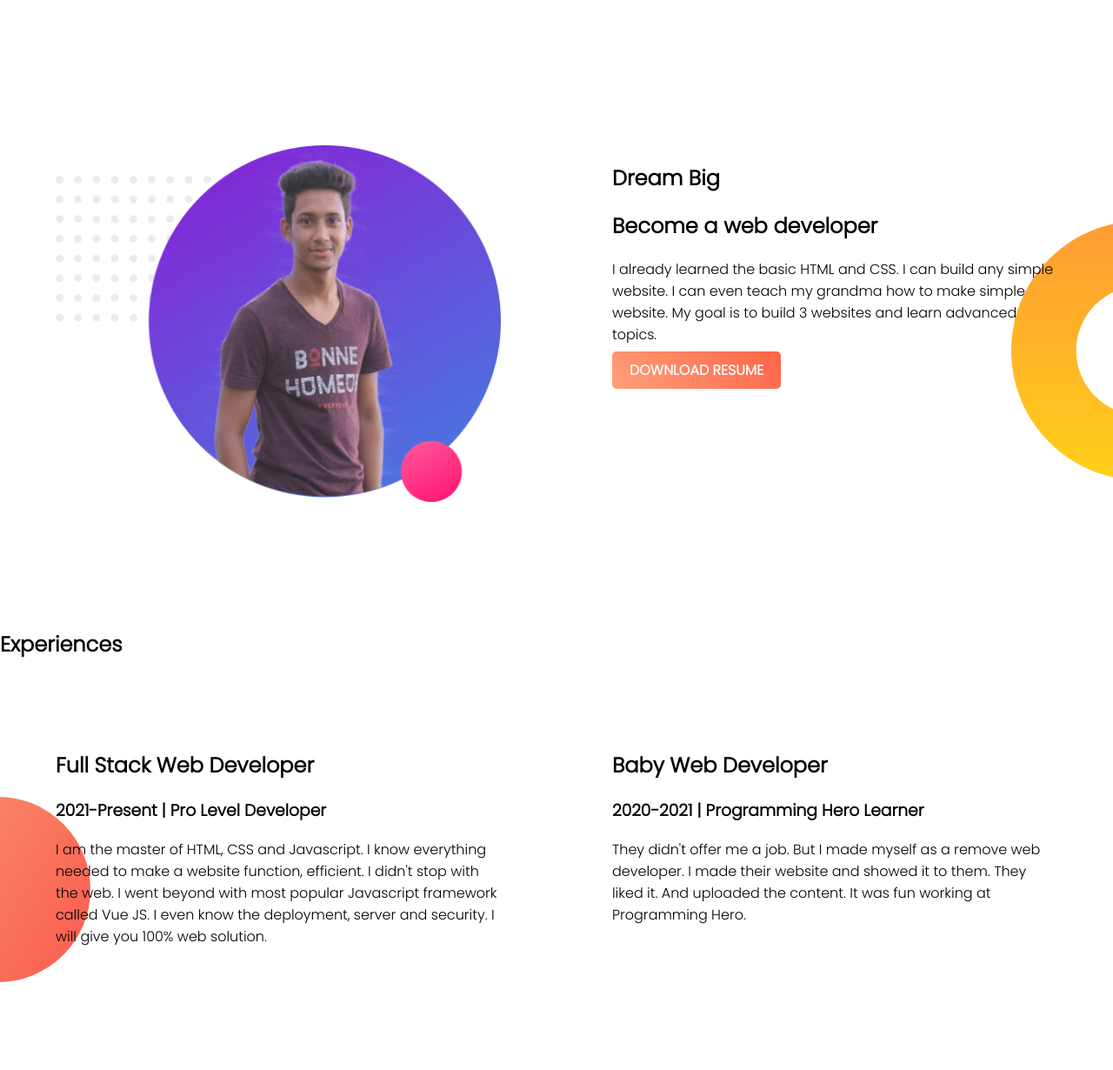
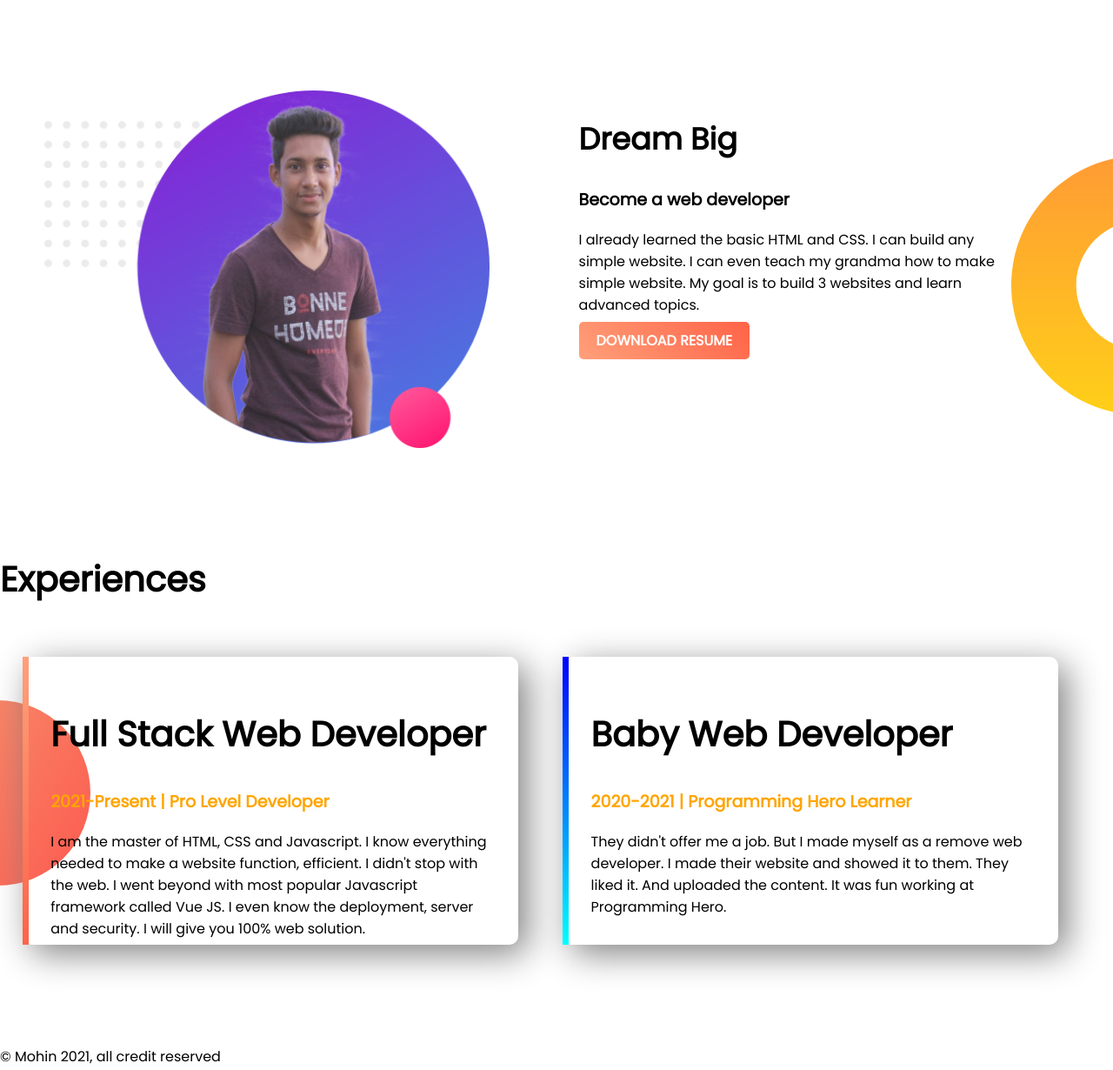
Before and after one commit to md-mohin-uddin/my-portfolio, a plain HTML site: page index.html in a window 1280 px wide. Shown: the part 497-1727 px from the top of the page at 87% size. Drawn offline with Linux system fonts and the light colour scheme.

```diff
--- a/index.html
+++ b/index.html
@@ -5,7 +5,7 @@
     <meta name="viewport" content="width=device-width, initial-scale=1.0">
     <title>Mohin Web Developer</title>
     <style>
-        @import url('https://fonts.googleapis.com/css2?family=Poppins:ital,wght@0,100;0,200;0,300;1,100&display=swap');
+        @import url('https://fonts.googleapis.com/css2?family=Poppins&display=swap');
         </style>
     <link rel="stylesheet" href="style.css">
 </head>
@@ -13,7 +13,7 @@
     <section class="header-top">
         <div class="half-width">
             <h1>Welcome To</h1>
-            <h2><span class="name-highlight">Mohin</span> Website</h2>
+            <h2><span class="orange-highlight">Mohin</span> Website</h2>
             <h3>World-class Professional Dev</h3>
             <p>A Web Developer is responsible for the coding, design and layout of a website according to a company's specifications. As the role takes into consideration user experience and function, a certain level of both graphic design and computer programming is necessary.</p>
             <a class="link-button" target="_blank" href="">HIRE ME</a>
@@ -27,22 +27,22 @@
             <img src="images/image 10(2).png" alt="">
         </div>
         <div class="half-width">
-            <h1>Dream Big</h1>
-            <h2>Become a web developer</h2>
+            <h2>Dream Big</h2>
+            <h3>Become a web developer</h3>
             <p>I already learned the basic HTML and CSS. I can build any simple website. I can even teach my grandma how to make simple website. My goal is to build 3 websites and learn advanced topics.</p>
             <a class="link-button" target="_blank" href="">DOWNLOAD RESUME</a>
         </div>
     </section>
     <section class="header-bottom">
         <h1>Experiences</h1>
-        <div class="half-width">
+        <div id="full-stack" class="half-width single-experience">
             <h1>Full Stack Web Developer</h1>
-            <h3>2021-Present | Pro Level Developer</h3>
+            <h3 class="orange-highlight">2021-Present | Pro Level Developer</h3>
             <p>I am the master of HTML, CSS and Javascript. I know everything needed to make a website function, efficient. I didn't stop with the web. I went beyond with most popular Javascript framework called Vue JS. I even know the deployment, server and security. I will give you 100% web solution.</p>
         </div>
-        <div class="half-width">
+        <div id="baby-web" class="half-width single-experience">
             <h1>Baby Web Developer</h1>
-            <h3>2020-2021 | Programming Hero Learner</h3>
+            <h3 class="orange-highlight">2020-2021 | Programming Hero Learner</h3>
             <p>They didn't offer me a job. But I made myself as a remove web developer. I made their website and showed it to them. They liked it. And uploaded the content. It was fun working at Programming Hero.</p>
         </div>
     </section>
--- a/style.css
+++ b/style.css
@@ -2,11 +2,19 @@
     margin:0;
     font-family: 'Poppins', sans-serif;
 }
-.name-highlight{
+.orange-highlight{
     color:orange;
 }
-.h1{
-    font-size: 50px;
+h1{
+    font-size: 40px;
+    font-weight: 700;
+}
+h2{
+    font-size: 35px;
+    font-weight: 700;
+}
+h3{
+    font-size: 19px;
     font-weight: 700;
 }
 .header-top{
@@ -17,15 +25,16 @@
 .half-width{
     float:left;
     width: 40%;
-    margin: 3%;
+    margin: 2%;
     padding: 2%;
 }
 .half-width img{
     width: 100%;
 }
 section{
-    height: 500px;
-    padding-bottom: 100px;
+    height: 400px;
+    padding-bottom: 150px;
+    clear:both;
 }
 .link-button{
     text-decoration: none;
@@ -42,9 +51,26 @@
 }
 .header-bottom{
     background-image: url("images/exp-bg.png");
+    background-repeat: no-repeat;
     background-position: left;
-    background-repeat: no-repeat;
 }
+.single-experience{
+    box-shadow: 10px 10px 40px gray;
+    border-radius: 10px;
+    height: 70%;
+}
+
+#full-stack{
+    border-left: 7px solid;
+    border-image: linear-gradient(180deg, lightsalmon,tomato );
+    border-image-slice: 1;
+}
+#baby-web{
+    border-left: 7px solid;
+    border-image: linear-gradient(180deg, blue ,cyan );
+    border-image-slice: 1;
+}
+*/
 footer{
     text-align: center;
     color: #696969;
```
